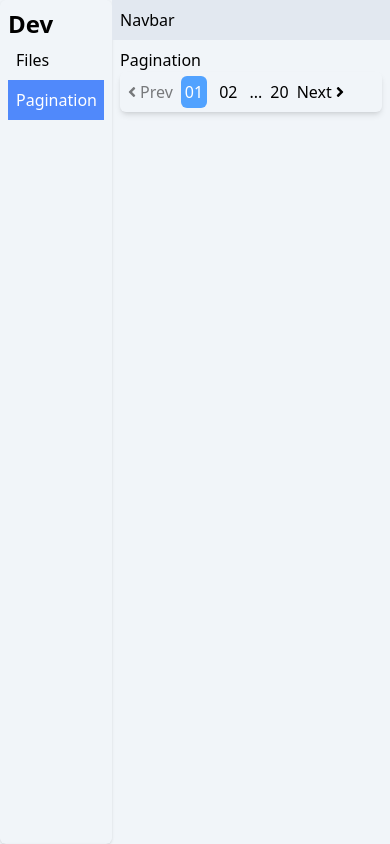
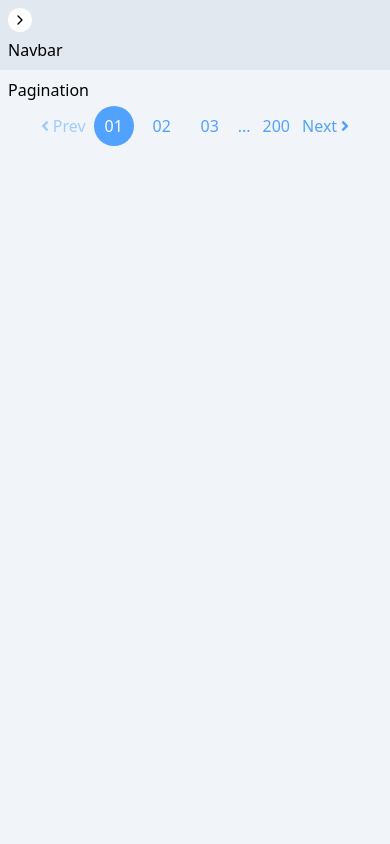
Before and after one commit to dnyanesh-ghodse07/react-components, a React (Vite) app: page /pagination in a window 390 px wide. Shown: the top 844 px of the page. Built offline with nearby package versions, Linux system fonts and the light colour scheme.

Commit message:
fix(pagination): pagination component responsive

```diff
--- a/src/App.tsx
+++ b/src/App.tsx
@@ -28,13 +28,8 @@ function App() {
           <Route path="/modal" element={<Files />} />
           <Route path="/modal" element={<Files />} />
           <Route path="/modal" element={<Files />} />
-
-
-
-
         </Route>
       </Routes>
-      <Layout />
     </div>
   );
 }
--- a/src/components/Pagination/Pagination.tsx
+++ b/src/components/Pagination/Pagination.tsx
@@ -1,4 +1,4 @@
-import React, { useEffect, useState } from "react";
+import React, { useEffect, useRef, useState } from "react";
 import { PaginationProps } from "./types";
 import { FaAngleRight, FaAngleLeft } from "react-icons/fa";
 
@@ -8,46 +8,105 @@ const Pagination: React.FC<PaginationProps> = ({
   itemsPerPage,
 }) => {
   const [currentPage, setCurrentPage] = useState(1);
+  const [visiblePages, setVisiblePages] = useState(5);
+  const [screenWidth, setScreenWidth] = useState(0);
+  const containerRef = useRef<HTMLDivElement>(null);
 
   const totalPages = Math.ceil(totalItems / itemsPerPage);
 
+  useEffect(() => {
+    const observer = new ResizeObserver((entries) => {
+      if (entries && entries[0]) {
+        const { width } = entries[0].contentRect;
+        const pages = width < 300 ? 1 : width < 500 ? 3 : 5;
+        setScreenWidth(width);
+        setVisiblePages(pages);
+      }
+    });
+
+    const currentContainer = containerRef.current;
+    if (currentContainer) {
+      observer.observe(currentContainer);
+    }
+
+    return () => {
+      if (currentContainer) {
+        observer.unobserve(currentContainer);
+      }
+    };
+  }, []);
+
   const getNearbyPages = (currentPage: number) => {
-    return [currentPage - 1, currentPage, currentPage + 1].filter(
-      (page) => page > 0 && page <= totalPages
-    );
+    const pages = [];
+    const half = Math.floor(visiblePages / 2); // Use half of visiblePages
+    let start = Math.max(1, currentPage - half);
+    let end = Math.min(totalPages, currentPage + half);
+
+    // Adjust start if there's not enough space at the beginning
+    if (end - start < visiblePages - 1) {
+      start = Math.max(1, end - visiblePages + 1);
+    }
+
+    // Adjust end if there's not enough space at the end
+    if (end - start < visiblePages - 1) {
+      end = Math.min(totalPages, start + visiblePages - 1);
+    }
+
+    for (let i = start; i <= end; i++) {
+      pages.push(i);
+    }
+
+    return pages;
   };
 
   useEffect(() => {
     onPageChange(currentPage);
   }, [currentPage, onPageChange]);
 
-  if (totalPages <= 1) return <> </>;
+  if (totalPages <= 1) return <></>;
 
   return (
-    <div className="flex space-x-2 p-1 overflow-x-auto shadow-md rounded-md" role="navigation" aria-label="Pagination">
+    <div
+      ref={containerRef}
+      className="flex space-x-2 p-1 overflow-x-auto items-center justify-center"
+      role="navigation"
+      aria-label="Pagination"
+    >
+      <div className="flex space-x-2">
         <button
           onClick={() => setCurrentPage((prev) => Math.max(prev - 1, 1))}
           disabled={currentPage === 1}
           aria-label="Previous"
           aria-disabled={currentPage === 1}
-        className={`flex items-center ${
-          currentPage === 1 ? "cursor-not-allowed opacity-50" : "cursor-pointer"
+          className={`flex items-center text-blue-400 ${
+            currentPage === 1
+              ? "cursor-not-allowed opacity-50"
+              : "cursor-pointer"
           }`}
         >
           <FaAngleLeft />
-        <span>Prev</span>
+          {screenWidth > 300 && <span>Prev</span>}
         </button>
-      {currentPage > 3 && (
+        {currentPage > Math.ceil(visiblePages / 2) && (
           <>
-          <button onClick={() => setCurrentPage(1)}>01</button>
-          <button disabled>...</button>
+            <button
+              onClick={() => setCurrentPage(1)}
+              className="w-10 h-10 text-blue-400 rounded-full cursor-pointer"
+            >
+              01
+            </button>
+            {currentPage > Math.ceil(visiblePages / 2) + 1 && (
+              <button className="text-blue-400" disabled>...</button>
+            )}
           </>
         )}
         {getNearbyPages(currentPage).map((page) => (
           <button
             key={page}
-          className={`p-1 rounded-md cursor-pointer ${
-            currentPage === page ? "bg-blue-400 text-white border-blue-400" : ""
+            className={`w-10 h-10 text-blue-400 rounded-full cursor-pointer ${
+              currentPage === page
+                ? "bg-blue-400 text-white border-blue-400"
+                : ""
             }`}
             onClick={() => setCurrentPage(page)}
             aria-label={`Go to page ${page}`}
@@ -56,10 +115,15 @@ const Pagination: React.FC<PaginationProps> = ({
             {page < 10 ? `0${page}` : page}
           </button>
         ))}
-      {currentPage < totalPages - 2 && (
+        {currentPage < totalPages - Math.ceil(visiblePages / 2) && (
           <>
-          <button disabled>...</button>
-          <button onClick={() => setCurrentPage(totalPages)}>
+            {currentPage < totalPages - Math.ceil(visiblePages / 2) - 1 && (
+              <button className="text-blue-400" disabled>...</button>
+            )}
+            <button
+              onClick={() => setCurrentPage(totalPages)}
+              className="p-1 text-blue-400 rounded-full cursor-pointer"
+            >
               {totalPages}
             </button>
           </>
@@ -68,16 +132,19 @@ const Pagination: React.FC<PaginationProps> = ({
           aria-label="Next"
           aria-disabled={currentPage === totalPages}
           disabled={currentPage === totalPages}
-        onClick={() => setCurrentPage((prev) => Math.min(prev + 1, totalPages))}
-        className={`flex items-center ${
+          onClick={() =>
+            setCurrentPage((prev) => Math.min(prev + 1, totalPages))
+          }
+          className={`flex items-center text-blue-400 ${
             currentPage === totalPages
               ? "cursor-not-allowed opacity-50"
               : "cursor-pointer"
           }`}
         >
-        <span>Next</span>
+          {screenWidth > 300 &&<span>Next</span>}
           <FaAngleRight />
         </button>
+      </div>
     </div>
   );
 };
--- a/src/components/Pagination/types.ts
+++ b/src/components/Pagination/types.ts
@@ -3,4 +3,6 @@ export interface PaginationProps {
   currentPage: number;
   onPageChange: (page: number) => void;
   itemsPerPage: number;
+  visiblePages?: number;
+  color: string
 }
--- a/src/pages/Pagination/index.tsx
+++ b/src/pages/Pagination/index.tsx
@@ -8,7 +8,7 @@ const PaginationPage = () => {
         <Pagination
           currentPage={1}
           onPageChange={(page) => console.log(page)}
-          totalItems={100}
+          totalItems={1000}
           itemsPerPage={5}
         />
       </div>
--- a/src/pages/layout.tsx
+++ b/src/pages/layout.tsx
@@ -1,10 +1,14 @@
 // import React from "react";
 // import Files from "../components/Files";
-import {  NavLink, Outlet } from "react-router-dom";
+import { useState } from "react";
+import { FiChevronLeft, FiChevronRight } from "react-icons/fi";
+import { NavLink, Outlet } from "react-router-dom";
 
 const Layout = () => {
+  const [sidebarClose, setSidebarClose] = useState(false);
   return (
     <div className="bg-slate-100 w-screen h-screen flex">
+      {sidebarClose && (
         <aside className="min-w-28 p-2 rounded-md shadow">
           <h2 className="text-2xl font-semibold">Dev</h2>
           <ul className="">
@@ -23,8 +27,16 @@ const Layout = () => {
             </li>
           </ul>
         </aside>
+      )}
       <div className="w-full">
         <nav className="bg-slate-200 p-2">
+          <button onClick={() => setSidebarClose(!sidebarClose)}>
+            {sidebarClose ? (
+              <FiChevronLeft size={24} className="bg-white p-1 rounded-full" />
+            ) : (
+              <FiChevronRight size={24} className="bg-white p-1 rounded-full" />
+            )}
+          </button>
           <h1>Navbar</h1>
         </nav>
         <main className="p-2">
```
Lines whose indentation alone changed are shown as unchanged.
